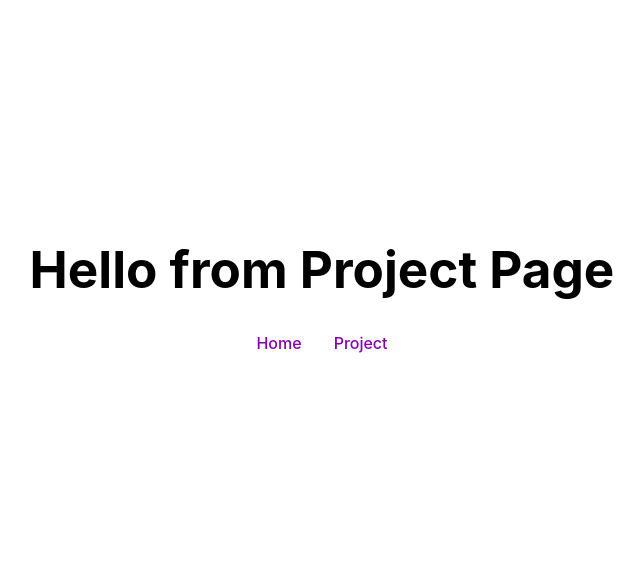
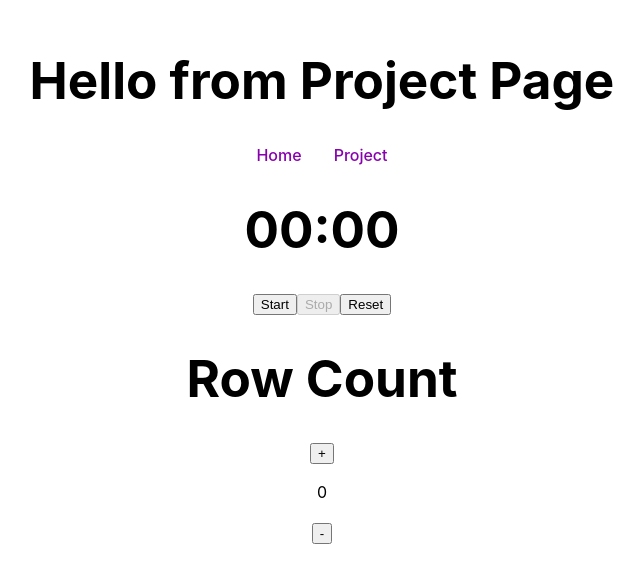
Before and after one commit to mabelheiner/crochetpal, a React (Vite) app: page /project in a window 1280 px wide. Shown: the part 119-702 px from the top of the page, without its empty margins (318-962 px from the left). Built offline with nearby package versions, Linux system fonts and the light colour scheme.

Commit message:
added row counter

```diff
--- a/src/Project.jsx
+++ b/src/Project.jsx
@@ -1,10 +1,14 @@
 import Navbar from "./Navbar";
+import Stopwatch from "./Stopwatch";
+import RowCounter from "./RowCounter";
 
 const Project = () => {
     return (
         <>
         <h1>Hello from Project Page</h1>
         <Navbar />
+        <Stopwatch />
+        <RowCounter />
         </>
     )
 }
--- /dev/null
+++ b/src/RowCounter.jsx
@@ -0,0 +1,36 @@
+import { useState, Component } from "react";
+
+class RowCounter extends Component {
+    constructor() {
+        super();
+        this.state = {
+          count: 0,
+        };
+      }
+
+    addCount = () => {
+        this.setState((prevState) => ({
+            count: prevState.count + 1,
+          }));
+    };
+
+    decCount = () => {
+        this.setState((prevState) => ({
+            count: prevState.count - 1,
+    }));
+    };
+
+    render() {
+        const { count } = this.state;
+        return (
+            <>
+            <h1>Row Count</h1>
+            <button onClick={this.addCount}>+</button>
+            <p>{count}</p>
+            <button onClick={this.decCount}>-</button>
+            </>
+        )
+    }
+}
+
+export default RowCounter;
--- /dev/null
+++ b/src/Stopwatch.jsx
@@ -0,0 +1,63 @@
+import { Component } from 'react';
+
+export default class Stopwatch extends Component {
+    constructor() {
+        super();
+        this.state = {
+            isRunning: false,
+            elapsedTime: 0,
+        }
+        this.intervalId = null;
+    }
+    componentWillUnmount() {
+        this.stopTimer();
+    }
+
+    startTimer = () => {
+        if (!this.state.isRunning) {
+            this.setState({isRunning: true}, () => {
+                this.intervalId = setInterval(this.updateTimer, 10);
+            });
+        };
+    };
+
+    stopTimer = () => {
+        if (this.state.isRunning) {
+            clearInterval(this.intervalId);
+            this.setState({isRunning: false});
+        }
+    };
+
+    resetTimer = () => {
+        this.stopTimer();
+        this.setState({elapsedTime: 0});
+    };
+
+    updateTimer = () => {
+        this.setState((prevState) => ({
+            elapsedTime: prevState.elapsedTime + 10,
+        }));
+    };
+
+    formatTime = (time) => {
+        const seconds = Math.floor((time / 1000) % 60);
+        const minutes = Math.floor((time / 600000) % 60);
+        return (
+            String(minutes).padStart(2, '0') +
+            ':' +
+            String(seconds).padStart(2, '0')
+        );
+    };
+
+    render() {
+        const {isRunning, elapsedTime} = this.state;
+        return (
+            <>
+            <h1>{this.formatTime(elapsedTime)}</h1>
+            <button onClick={this.startTimer} disabled={isRunning}>Start</button>
+            <button onClick={this.stopTimer} disabled={!isRunning}>Stop</button>
+            <button onClick={this.resetTimer}>Reset</button>
+            </>
+        );
+    }
+}
```
